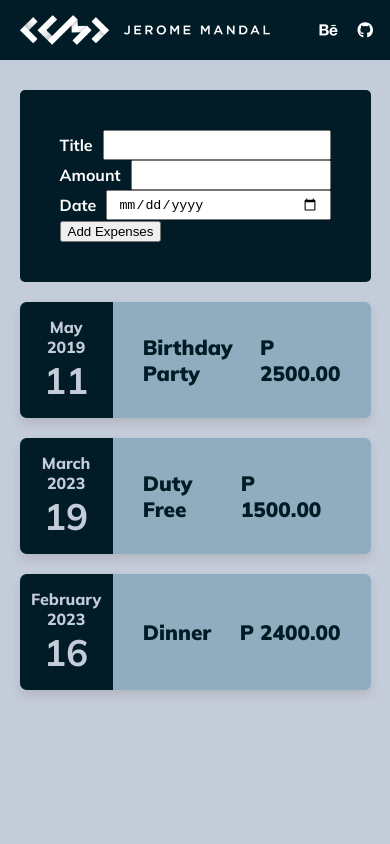
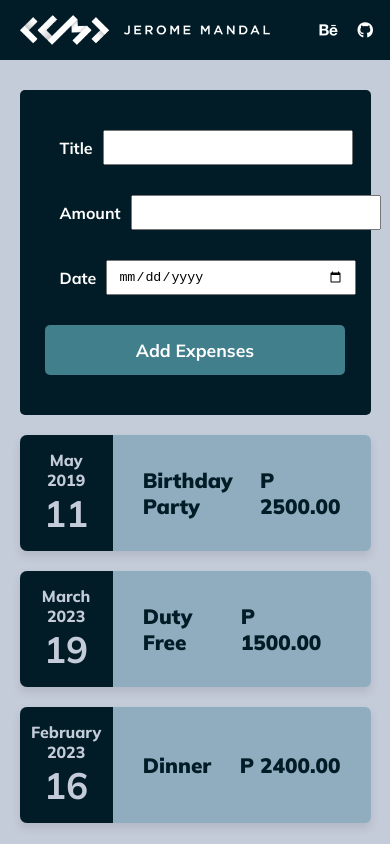
Before and after one commit to mandaljerome/expenses-react-proj, a React (Vite) app: page / in a window 390 px wide. Shown: the top 844 px of the page. Built offline with nearby package versions, Linux system fonts and the light colour scheme.

Commit message:
Commit 3.21.23

```diff
--- a/src/components/NewExpenses/NewExpenseForm.jsx
+++ b/src/components/NewExpenses/NewExpenseForm.jsx
@@ -1,9 +1,16 @@
 import './NewExpenseForm.scss'
 
 const NewExpenseForm = () => {
+
+    const formSubmit = (event) => {
+      event.preventDefault()
+      console.log('I was clicked!')
+    }
+
+
     return (
         <div className='new-expense-form'>
-            <form action='submit'>
+            <form action='submit' onSubmit={formSubmit}>
                 <div className='inputs'>
                     <div className='form-control'>
                         <label>Title</label>
--- a/src/components/NewExpenses/NewExpenseForm.scss
+++ b/src/components/NewExpenses/NewExpenseForm.scss
@@ -8,15 +8,22 @@
    color: white;
    font-family: inherit;
 
+   form {
+    display: flex;
+    flex-direction: column;
+    justify-content: center;
+    align-items: center;
+
       .inputs {
          display: flex;
          flex-wrap: wrap;
          justify-content: space-between;
+         width: 100%;
 
          .form-control {
             display: flex;
             align-items: center;
-            width: 100%;
+            margin-bottom: 30px;
 
             label {
                margin-right: 10px;
@@ -24,10 +31,69 @@
             }
 
             input {
-                width: 100%;
-                height: 30px;
+               width: 250px;
+               height: 35px;
                padding: 10px;
             }
          }
       }
+      button {
+         width: 300px;
+         height: 50px;
+         justify-self: center;
+         font-family: inherit;
+         font-weight: 700;
+         background-color: $color5;
+         color: white;
+         border: none;
+         border-radius: 5px;
+         font-size: 1.1rem;
+         cursor: pointer;
+
+
        }
+       button:active {
+        transform: scale(98%);
+
+      }
+
+
+   }
+}
+
+
+@media (max-width: 1100px) {
+    .new-expense-form {
+
+
+        form {
+
+
+           .inputs {
+             justify-content: space-evenly;
+
+              .form-control {
+
+
+                 label {
+
+                 }
+
+                 input {
+
+                 }
+              }
+           }
+           button {
+
+
+
+            }
+            button:active {
+
+           }
+
+
+        }
+     }
+}
```
Lines whose indentation alone changed are shown as unchanged.
